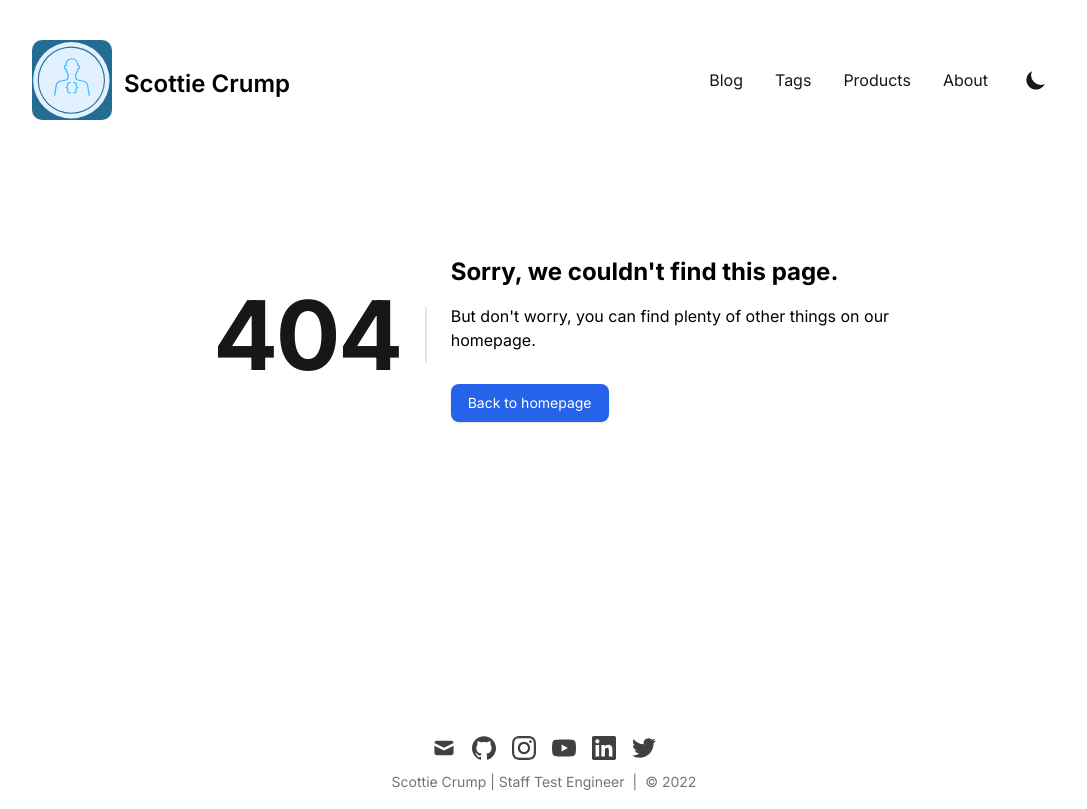
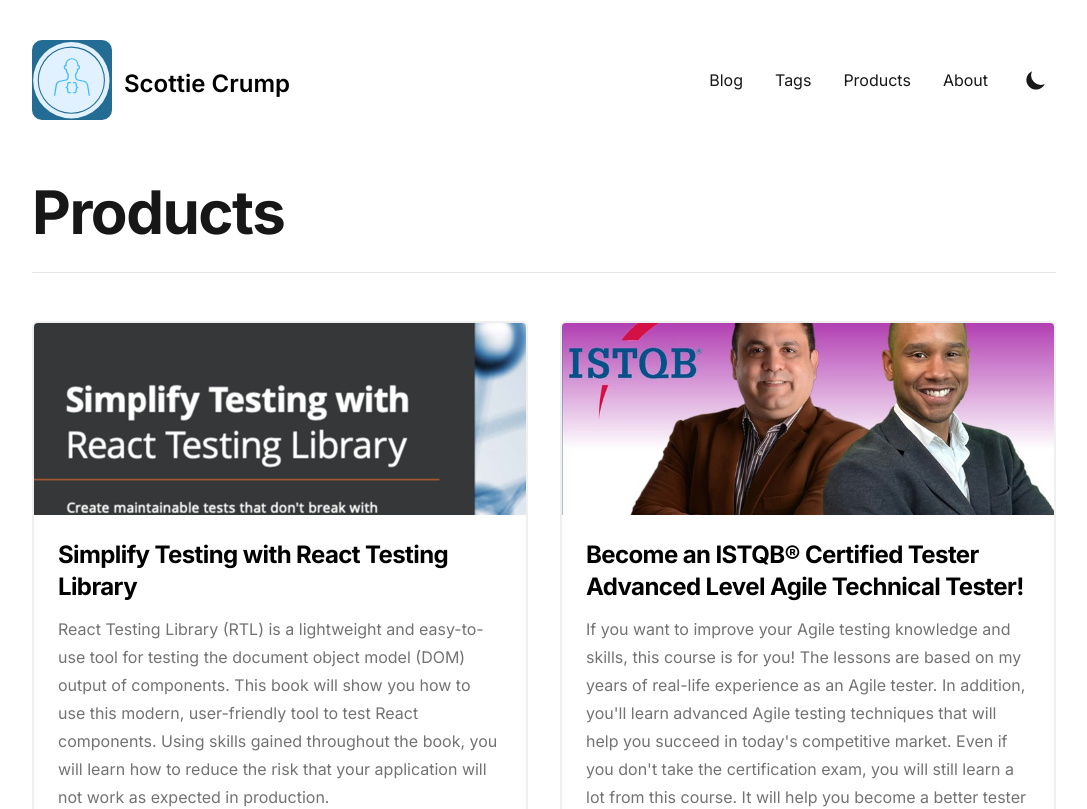
Before and after one commit to Scrump31/scottiecrump.com, a Next.js app: page /Products in a window 1280 px wide. Before the commit this address had no page. Shown: the top 809 px of the page, without its empty margins (96-1183 px from the left). Built offline with nearby package versions, Linux system fonts and the light colour scheme.

Commit message:
chore: update Products files

```diff
--- a/data/productsData.js
+++ b/data/products.ts
@@ -1,4 +1,11 @@
-const productsData = [
+export type Product = {
+  title: string
+  description: string
+  imgSrc: string
+  href: string
+}
+
+const productList = [
   {
     title: 'Simplify Testing with React Testing Library',
     description: `React Testing Library (RTL) is a lightweight and easy-to-use tool
@@ -46,4 +53,4 @@
   },
 ]
 
-export default productsData
+export default productList
--- a/data/siteMetadata.js
+++ b/data/siteMetadata.js
@@ -19,10 +19,7 @@
   linkedin: 'https://www.linkedin.com/in/scottiecrump/',
   locale: 'en-US',
   analytics: {
-    // supports plausible, simpleAnalytics or Google Analytics
-    plausibleDataDomain: '', // for example, tailwind-nextjs-starter-blog.vercel.app
-    simpleAnalytics: true, // true or false
-    googleAnalyticsId: '', // for example UA-000000-2 or G-XXXXXXX
+    simpleAnalytics: true,
   },
 }
 
--- a/pages/products.js
+++ b/pages/Products.tsx
@@ -1,6 +1,6 @@
 import Card from '@/components/Card'
 import { PageSEO } from '@/components/SEO'
-import productsData from '@/data/productsData'
+import productList, { Product } from '@/data/products'
 import siteMetadata from '@/data/siteMetadata'
 
 export default function Products() {
@@ -15,13 +15,13 @@
         </div>
         <div className="container py-12">
           <div className="flex flex-wrap -m-4">
-            {productsData.map((d) => (
+            {productList.map((product: Product) => (
               <Card
-                key={d.title}
-                title={d.title}
-                description={d.description}
-                imgSrc={d.imgSrc}
-                href={d.href}
+                key={product.title}
+                title={product.title}
+                description={product.description}
+                imgSrc={product.imgSrc}
+                href={product.href}
               />
             ))}
           </div>
```
Also changed, not shown: components/Card.tsx (renamed from components/Card.js, +8 -1 lines).
